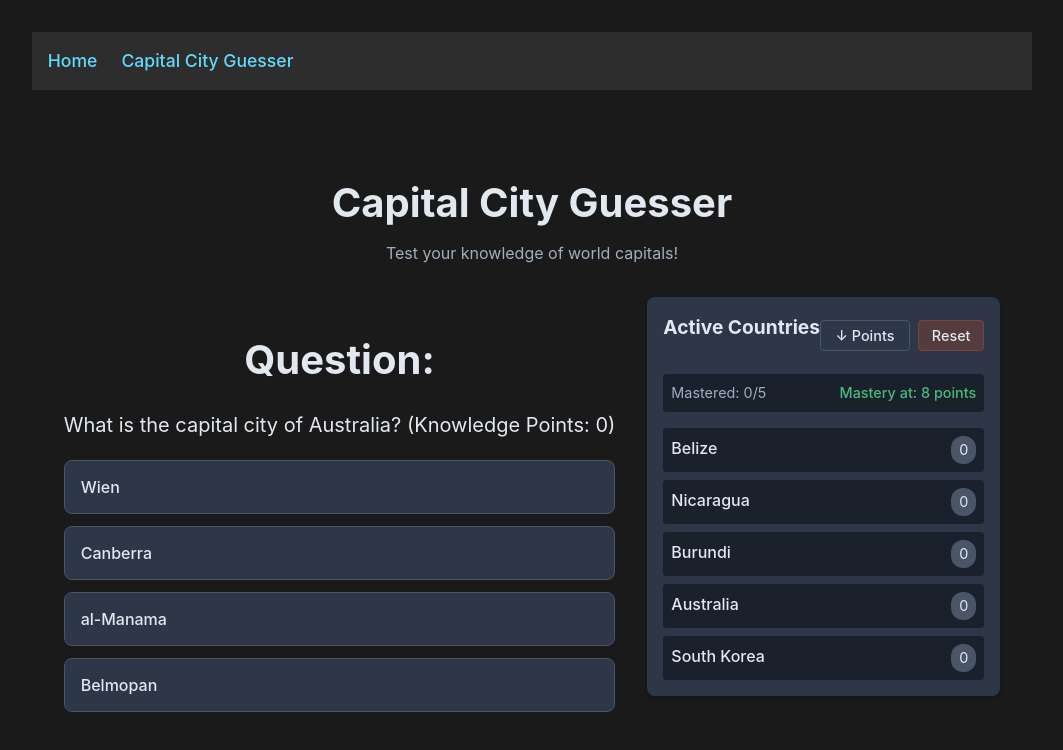
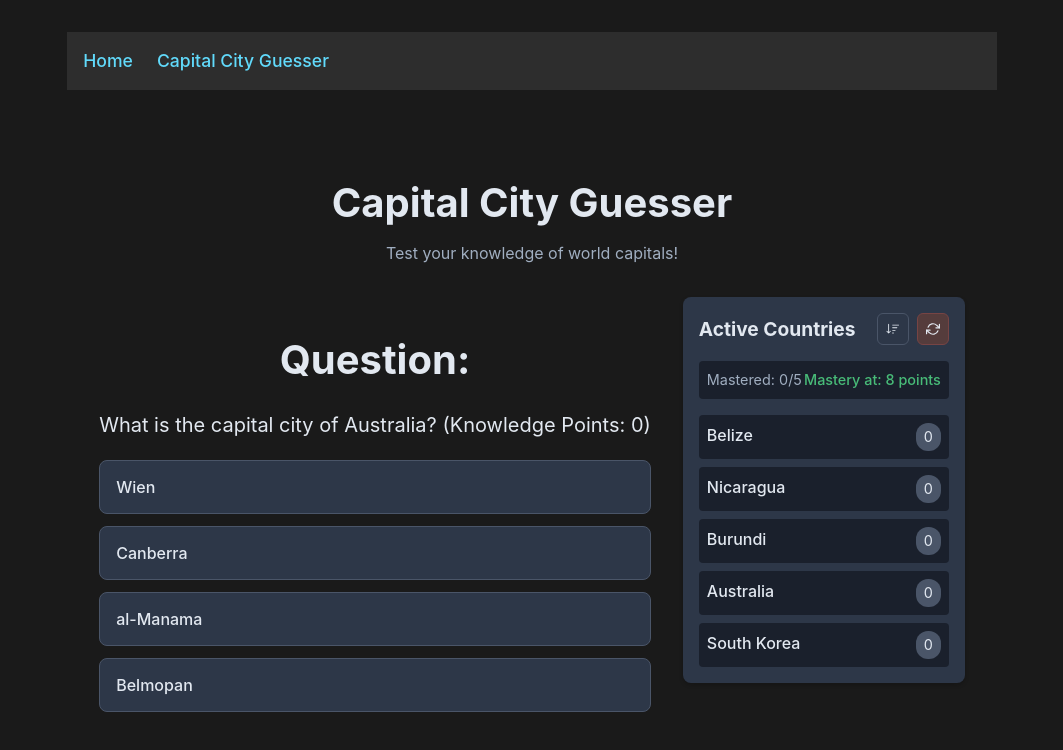
Before and after one commit to 8o8inCodes/geo-trainer, a React (Vite) app: page /capital-city-guesser in a window 1280 px wide. Shown: the top 750 px of the page, without its empty margins (108-1171 px from the left). Built offline with nearby package versions, Linux system fonts and the light colour scheme.

Commit message:
Add tooltip functionality and icon buttons to CountryProgress component

```diff
--- a/package.json
+++ b/package.json
@@ -10,9 +10,11 @@
     "preview": "vite preview"
   },
   "dependencies": {
+    "@radix-ui/react-tooltip": "^1.1.8",
     "react": "^19.0.0",
     "react-dom": "^19.0.0",
     "react-hot-toast": "^2.5.2",
+    "react-icons": "^5.5.0",
     "react-router-dom": "^7.2.0"
   },
   "devDependencies": {
--- a/src/components/CountryProgress.module.css
+++ b/src/components/CountryProgress.module.css
@@ -8,9 +8,10 @@
 }
 
 .title {
-  margin: 0 0 1rem 0;
+  margin: 0;
   font-size: 1.2rem;
   color: #e2e8f0;
+  line-height: 1;
 }
 
 .summary {
@@ -102,6 +103,26 @@
   background-color: #4a5568;
 }
 
+.tooltipContent {
+  border-radius: 4px;
+  padding: 0.5rem 0.75rem;
+  font-size: 0.875rem;
+  color: #e2e8f0;
+  background-color: #1a202c;
+  box-shadow: 0 2px 6px rgba(0, 0, 0, 0.3);
+  border: 1px solid #4a5568;
+  animation: tooltipSlide 0.2s ease-out;
+  user-select: none;
+  z-index: 100;
+  transform-origin: var(--radix-tooltip-content-transform-origin);
+}
+
+.tooltipArrow {
+  fill: #1a202c;
+  stroke: #4a5568;
+  stroke-width: 1px;
+}
+
 @keyframes fadeIn {
   from {
     opacity: 0;
@@ -113,16 +134,91 @@
   }
 }
 
+@keyframes tooltipSlide {
+  from {
+    opacity: 0;
+    transform: translateY(2px);
+  }
+  to {
+    opacity: 1;
+    transform: translateY(0);
+  }
+}
+
 .header {
   display: flex;
   justify-content: space-between;
   align-items: center;
   margin-bottom: 1rem;
+  gap: 1rem;
 }
 
 .headerButtons {
   display: flex;
   gap: 0.5rem;
+}
+
+.iconButton {
+  padding: 0.5rem;
+  display: inline-flex;
+  align-items: center;
+  justify-content: center;
+  background-color: #2d3748;
+  color: #e2e8f0;
+  border: 1px solid #4a5568;
+  border-radius: 6px;
+  cursor: pointer;
+  transition: all 0.2s ease;
+  width: 32px;
+  height: 32px;
+  position: relative;
+  isolation: isolate;
+  overflow: hidden;
+}
+
+.iconButton::after {
+  content: '';
+  position: absolute;
+  inset: 0;
+  background: rgba(255, 255, 255, 0.1);
+  opacity: 0;
+  transition: opacity 0.2s ease;
+}
+
+.iconButton:hover::after {
+  opacity: 1;
+}
+
+.iconButton:active::after {
+  opacity: 0.2;
+  background: rgba(0, 0, 0, 0.1);
+}
+
+.iconButton svg {
+  transition: transform 0.2s ease;
+}
+
+.iconButton:hover svg {
+  transform: scale(1.1);
+}
+
+.iconButton:hover {
+  background-color: #4a5568;
+  border-color: #718096;
+  transform: translateY(-1px);
+}
+
+.iconButton:active {
+  transform: translateY(0);
+}
+
+.iconButton:focus-visible {
+  outline: none;
+  box-shadow: 0 0 0 2px #4a5568, 0 0 0 4px rgba(66, 153, 225, 0.6);
+}
+
+.iconButton:focus-visible::after {
+  opacity: 1;
 }
 
 .sortButton {
@@ -146,14 +242,8 @@
 }
 
 .resetButton {
-  padding: 0.4rem 0.8rem;
-  font-size: 0.9rem;
   background-color: #553c3c;
-  color: #e2e8f0;
-  border: 1px solid #744;
-  border-radius: 4px;
-  cursor: pointer;
-  transition: all 0.2s ease;
+  border-color: #744;
 }
 
 .resetButton:hover {
--- a/src/components/CountryProgress.tsx
+++ b/src/components/CountryProgress.tsx
@@ -1,6 +1,9 @@
 import { useState, useEffect } from 'react';
 import styles from './CountryProgress.module.css';
 import countriesData from '../hooks/countriesByCapital.json';
+import { FiRefreshCw, FiCheck, FiX } from 'react-icons/fi';
+import { BsSortDown, BsSortUp, BsSortAlphaDown } from 'react-icons/bs';
+import * as Tooltip from '@radix-ui/react-tooltip';
 
 interface CountryProgressProps {
   countries: Array<{
@@ -82,6 +85,32 @@ const CountryProgress = ({ countries, onReset }: CountryProgressProps) => {
     }
   };
 
+  const getIconForSort = () => {
+    switch (sortOrder) {
+      case 'points-desc':
+        return <BsSortDown size={18} />;
+      case 'points-asc':
+        return <BsSortUp size={18} />;
+      case 'name':
+        return <BsSortAlphaDown size={18} />;
+      default:
+        return <BsSortDown size={18} />;
+    }
+  };
+
+  const getSortLabel = () => {
+    switch (sortOrder) {
+      case 'points-desc':
+        return 'Sort by points (highest first)';
+      case 'points-asc':
+        return 'Sort by points (lowest first)';
+      case 'name':
+        return 'Sort alphabetically';
+      default:
+        return 'Change sort order';
+    }
+  };
+
   const getSortIcon = () => {
     switch (sortOrder) {
       case 'points-desc':
@@ -99,42 +128,83 @@ const CountryProgress = ({ countries, onReset }: CountryProgressProps) => {
   const masteredCount = countries.filter(c => c.points >= HIGH_KNOWLEDGE_THRESHOLD).length;
 
   return (
+    <Tooltip.Provider delayDuration={300}>
       <div className={styles.container}>
         <div className={styles.header}>
           <h2 className={styles.title}>Active Countries</h2>
           <div className={styles.headerButtons}>
+            <Tooltip.Root>
+              <Tooltip.Trigger asChild>
                 <button
                   onClick={() => setSortOrder(getNextSortOrder())}
-            className={styles.sortButton}
-            title="Change sort order"
+                  className={styles.iconButton}
                 >
-            {getSortIcon()}
+                  {getIconForSort()}
                 </button>
+              </Tooltip.Trigger>
+              <Tooltip.Portal>
+                <Tooltip.Content className={styles.tooltipContent} sideOffset={5}>
+                  {getSortLabel()}
+                  <Tooltip.Arrow className={styles.tooltipArrow} />
+                </Tooltip.Content>
+              </Tooltip.Portal>
+            </Tooltip.Root>
+
+            <Tooltip.Root>
+              <Tooltip.Trigger asChild>
                 <button
                   onClick={handleReset}
-            className={styles.resetButton}
-            title="Reset all progress"
+                  className={`${styles.iconButton} ${styles.resetButton}`}
                 >
-            Reset
+                  <FiRefreshCw size={18} />
                 </button>
+              </Tooltip.Trigger>
+              <Tooltip.Portal>
+                <Tooltip.Content className={styles.tooltipContent} sideOffset={5}>
+                  Reset all progress
+                  <Tooltip.Arrow className={styles.tooltipArrow} />
+                </Tooltip.Content>
+              </Tooltip.Portal>
+            </Tooltip.Root>
           </div>
         </div>
         {showConfirmation && (
           <div className={styles.confirmation}>
             <p>Are you sure you want to reset all progress?</p>
             <div className={styles.confirmButtons}>
+              <Tooltip.Root>
+                <Tooltip.Trigger asChild>
                   <button
                     onClick={confirmReset}
-              className={`${styles.resetButton} ${styles.confirmButton}`}
+                    className={`${styles.iconButton} ${styles.resetButton}`}
                   >
-              Yes, reset
+                    <FiCheck size={16} />
                   </button>
+                </Tooltip.Trigger>
+                <Tooltip.Portal>
+                  <Tooltip.Content className={styles.tooltipContent} sideOffset={5}>
+                    Confirm reset
+                    <Tooltip.Arrow className={styles.tooltipArrow} />
+                  </Tooltip.Content>
+                </Tooltip.Portal>
+              </Tooltip.Root>
+
+              <Tooltip.Root>
+                <Tooltip.Trigger asChild>
                   <button
                     onClick={() => setShowConfirmation(false)}
-              className={styles.cancelButton}
+                    className={styles.iconButton}
                   >
-              Cancel
+                    <FiX size={16} />
                   </button>
+                </Tooltip.Trigger>
+                <Tooltip.Portal>
+                  <Tooltip.Content className={styles.tooltipContent} sideOffset={5}>
+                    Cancel reset
+                    <Tooltip.Arrow className={styles.tooltipArrow} />
+                  </Tooltip.Content>
+                </Tooltip.Portal>
+              </Tooltip.Root>
             </div>
           </div>
         )}
@@ -163,6 +233,7 @@ const CountryProgress = ({ countries, onReset }: CountryProgressProps) => {
           ))}
         </div>
       </div>
+    </Tooltip.Provider>
   );
 };
 
```
Also changed, not shown: 1 other file (tests, documents, lock files or other folders). Lines whose indentation alone changed are shown as unchanged.
